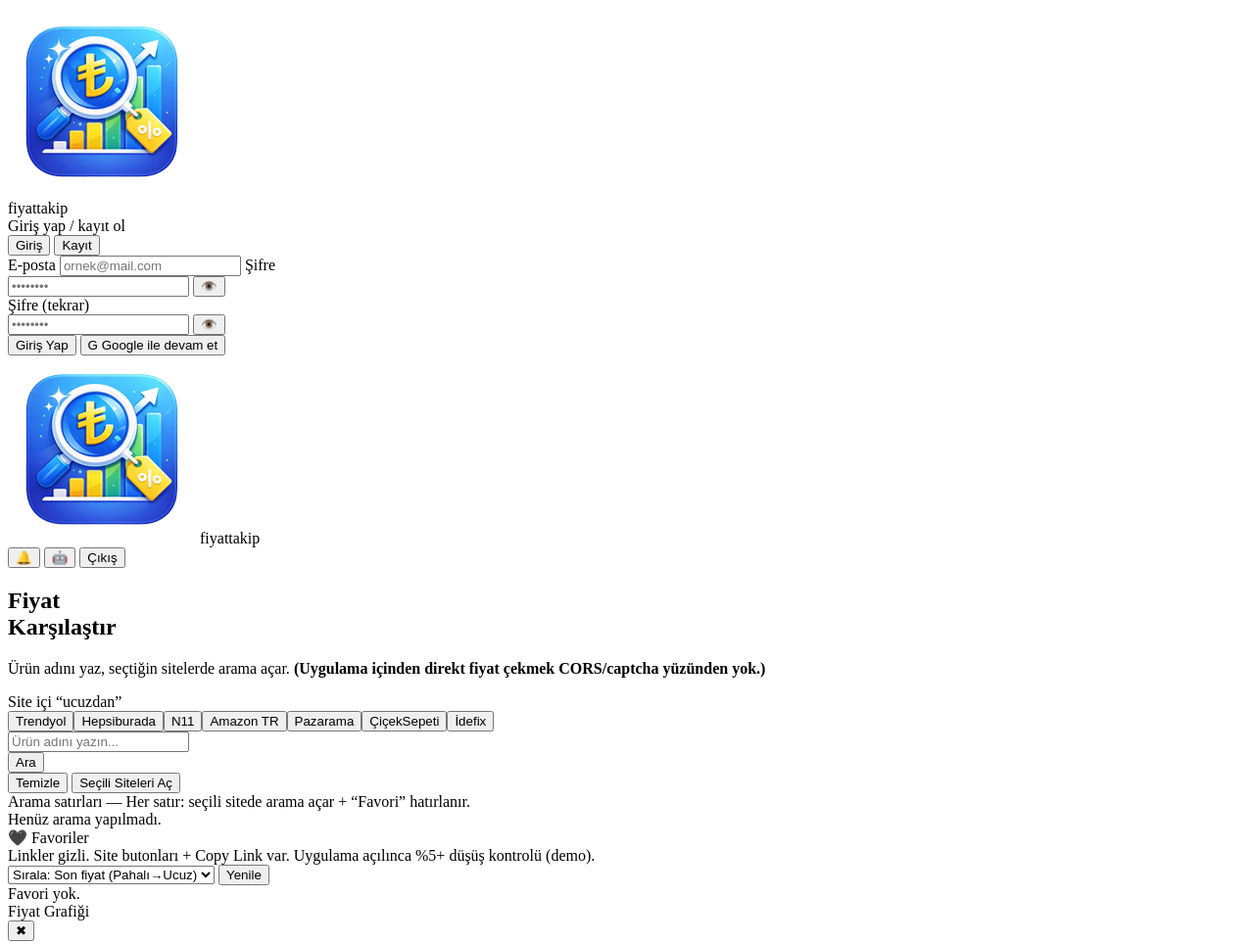
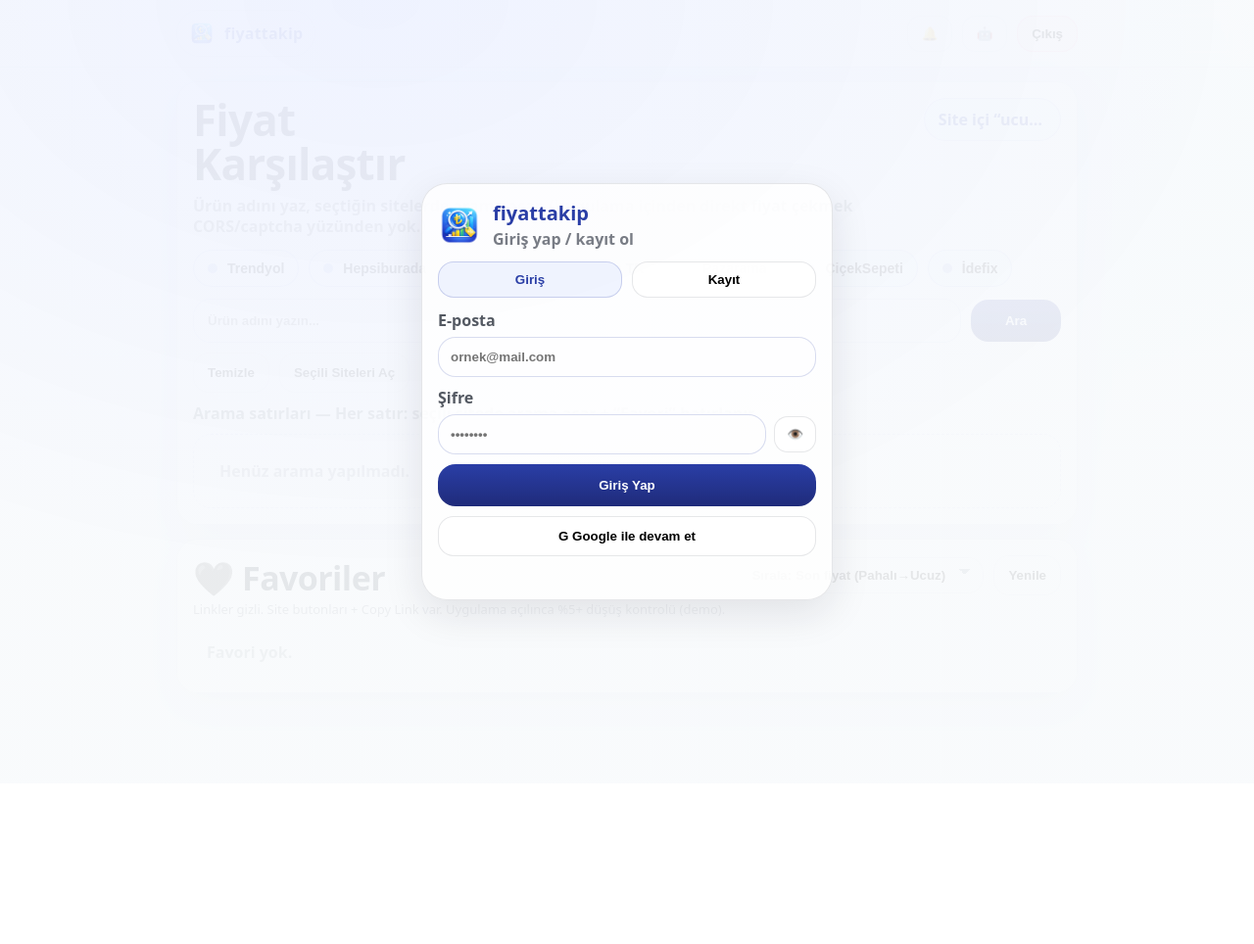
Before and after one commit to fiyattakip/fiyattakip.github.io, a plain HTML site: page index.html in a window 1280 px wide. Shown: the top 964 px of the page at 98% size. After the commit the page ends 800 px from the top, so only its background shows below. Drawn offline with Linux system fonts and the light colour scheme; no server answers.

Commit message:
styles.css

```diff
--- a/styles.css
+++ b/styles.css
@@ -1,178 +1,407 @@
-<!doctype html>
-<html lang="tr">
-<head>
-  <meta charset="utf-8" />
-  <meta name="viewport" content="width=device-width,initial-scale=1,viewport-fit=cover" />
-  <meta name="theme-color" content="#2a3ea6" />
-  <title>fiyattakip</title>
+:root{
+  --bg1:#eef2ff;
+  --bg2:#f8fafc;
+  --card:#ffffffcc;
+  --line:rgba(15,23,42,.10);
+  --text:#0b1220;
+  --muted:rgba(11,18,32,.62);
+  --primary:#2a3ea6;
+  --primary2:#1f2b7a;
+  --shadow: 0 14px 40px rgba(15,23,42,.10);
+  --r1:22px;
+}
 
-  <link rel="manifest" href="./manifest.json" />
-  <link rel="icon" href="./icon-192.png" />
-  <link rel="apple-touch-icon" href="./icon-192.png" />
-  <link rel="stylesheet" href="./styles.css" />
-</head>
+*{ box-sizing:border-box; }
+html,body{ height:100%; }
 
-<body>
-  <div id="authOverlay" class="authOverlay">
-    <div class="authCard">
-      <div class="authTop">
-        <div class="brandRow">
-          <img class="brandLogo" src="./icon-192.png" alt="fiyattakip" />
-          <div class="brandText">
-            <div class="brandName">fiyattakip</div>
-            <div class="brandSub">Giriş yap / kayıt ol</div>
-          </div>
-        </div>
-      </div>
+body{
+  margin:0;
+  font-family: ui-sans-serif, system-ui, -apple-system, Segoe UI, Roboto, Arial, "Apple Color Emoji", "Segoe UI Emoji";
+  font-synthesis: none;
+  -webkit-text-size-adjust: 100%;
+  color:var(--text);
+  background:
+    radial-gradient(1200px 600px at 30% 0%, var(--bg1), transparent 60%),
+    radial-gradient(1200px 700px at 70% 10%, #e7f0ff, transparent 60%),
+    linear-gradient(180deg, var(--bg2), #f6f7ff);
+  overflow-x:hidden;
+}
 
-      <div class="authTabs">
-        <button id="tabSignIn" class="tab active" type="button">Giriş</button>
-        <button id="tabSignUp" class="tab" type="button">Kayıt</button>
-      </div>
+.lockScroll{ overflow:hidden; }
 
-      <div class="authForm">
-        <label class="field">
-          <span>E-posta</span>
-          <input id="authEmail" type="email" placeholder="ornek@mail.com" autocomplete="email" />
-        </label>
+.container{
+  width:min(920px, 94vw);
+  margin: 14px auto 80px;
+  display:flex;
+  flex-direction:column;
+  gap:14px;
+}
 
-        <label class="field">
-          <span>Şifre</span>
-          <div class="pwWrap">
-            <input id="authPassword" type="password" placeholder="••••••••" autocomplete="current-password" />
-            <button id="togglePw" class="iconBtn" type="button" aria-label="Şifreyi göster/gizle">👁️</button>
-          </div>
-        </label>
+.muted{ color: var(--muted); }
+.small{ font-size: 13px; }
 
-        <label id="confirmWrap" class="field hidden">
-          <span>Şifre (tekrar)</span>
-          <div class="pwWrap">
-            <input id="authPassword2" type="password" placeholder="••••••••" autocomplete="new-password" />
-            <button id="togglePw2" class="iconBtn" type="button" aria-label="Şifreyi göster/gizle">👁️</button>
-          </div>
-        </label>
+/* TOPBAR */
+.topbar{
+  position: sticky;
+  top: 0;
+  z-index: 50;
+  background: rgba(245,247,255,.82);
+  backdrop-filter: blur(10px);
+  border-bottom: 1px solid var(--line);
+}
+.topbarInner{
+  width:min(920px, 94vw);
+  margin: 0 auto;
+  padding: 10px 0;
+  display:flex;
+  align-items:center;
+  justify-content:space-between;
+  gap:10px;
+}
+.brandPill{
+  display:flex;
+  align-items:center;
+  gap:10px;
+  padding: 10px 12px;
+  border-radius: 999px;
+  background: rgba(255,255,255,.65);
+  border: 1px solid var(--line);
+}
+.brandLogoSmall{ width: 26px; height: 26px; border-radius: 10px; }
+.brandTitle{ font-weight: 900; letter-spacing: .2px; color: var(--primary); }
 
-        <button id="btnAuthPrimary" class="btnPrimary full" type="button">Giriş Yap</button>
+.topbarActions{ display:flex; align-items:center; gap:10px; }
+.iconBtn{
+  border: 1px solid var(--line);
+  background: rgba(255,255,255,.72);
+  padding: 10px 12px;
+  border-radius: 14px;
+  cursor:pointer;
+  font-weight: 800;
+}
+.topIcon{ width:46px; text-align:center; }
 
-        <button id="btnGoogle" class="btnGhost full" type="button">
-          <span class="gIcon">G</span> Google ile devam et
-        </button>
+.btnDanger{
+  border: 1px solid rgba(255,0,60,.18);
+  background: rgba(255,210,220,.45);
+  padding: 10px 14px;
+  border-radius: 16px;
+  font-weight: 900;
+  cursor:pointer;
+}
 
-        <div id="authMsg" class="authMsg"></div>
-      </div>
-    </div>
-  </div>
+/* CARDS */
+.card{
+  background: var(--card);
+  border: 1px solid var(--line);
+  border-radius: var(--r1);
+  box-shadow: var(--shadow);
+  padding: 16px;
+}
 
-  <header class="topbar">
-    <div class="topbarInner">
-      <div class="brandPill">
-        <img class="brandLogoSmall" src="./icon-192.png" alt="logo" />
-        <span class="brandTitle">fiyattakip</span>
-      </div>
+.heroGrid{
+  display:flex;
+  align-items:flex-start;
+  justify-content:space-between;
+  gap:12px;
+}
+.hero h1{
+  margin: 0;
+  font-size: 44px;
+  line-height: 1.02;
+  letter-spacing: -.8px;
+  font-weight: 900;
+}
+.hero p{
+  margin: 10px 0 0;
+  line-height: 1.35;
+  font-weight: 700;
+  overflow-wrap: anywhere;
+}
+.heroBadge{
+  align-self:flex-start;
+  padding: 10px 14px;
+  border-radius: 999px;
+  border: 1px solid rgba(42,62,166,.20);
+  background: rgba(235,240,255,.7);
+  color: var(--primary);
+  font-weight: 900;
+  white-space: nowrap;
+  max-width: 46vw;
+  overflow:hidden;
+  text-overflow: ellipsis;
+}
 
-      <div class="topbarActions">
-        <button id="btnEnableNotif" class="iconBtn topIcon" type="button" title="Bildirim">🔔</button>
-        <button id="btnHelper" class="iconBtn topIcon" type="button" title="Yardım">🤖</button>
-        <button id="btnLogout" class="btnDanger" type="button">Çıkış</button>
-      </div>
-    </div>
-  </header>
+/* CHIPS */
+.chips{
+  display:flex;
+  flex-wrap: wrap;
+  gap:10px;
+  margin-top: 12px;
+}
+.chip{
+  display:flex;
+  align-items:center;
+  gap:10px;
+  padding: 10px 14px;
+  border-radius: 999px;
+  border: 1px solid var(--line);
+  background: rgba(255,255,255,.62);
+  cursor:pointer;
+  font-weight: 900;
+  max-width: 100%;
+}
+.chip .dot{ width:10px; height:10px; border-radius:999px; background: rgba(42,62,166,.35); }
+.chip.active{ border-color: rgba(42,62,166,.22); background: rgba(235,240,255,.75); }
+.chipText{ font-size: 14px; overflow:hidden; text-overflow: ellipsis; white-space: nowrap; }
 
-  <main class="container">
-    <section class="card hero">
-      <div class="heroGrid">
-        <div>
-          <h1>Fiyat<br/>Karşılaştır</h1>
-          <p class="muted">
-            Ürün adını yaz, seçtiğin sitelerde arama açar.
-            <b>(Uygulama içinden direkt fiyat çekmek CORS/captcha yüzünden yok.)</b>
-          </p>
-        </div>
-        <div class="heroBadge">Site içi “ucuzdan”</div>
-      </div>
+/* Search */
+.searchRow{ margin-top: 12px; display:flex; gap:10px; align-items:center; }
+.searchInputWrap{ position: relative; flex:1; }
+.searchInput{
+  width:100%;
+  padding: 14px 14px;
+  border-radius: 18px;
+  border: 1px solid rgba(42,62,166,.18);
+  outline: none;
+  background: rgba(255,255,255,.72);
+  font-weight: 800;
+}
+.searchInput:focus{ box-shadow: 0 0 0 4px rgba(42,62,166,.10); }
 
-      <div class="chips" id="siteChips"></div>
+.btnPrimary{
+  border: 0;
+  background: linear-gradient(180deg, var(--primary), var(--primary2));
+  color: white;
+  padding: 14px 16px;
+  border-radius: 18px;
+  font-weight: 900;
+  cursor:pointer;
+  min-width: 92px;
+}
+.btnPrimary.full{ width:100%; }
 
-      <div class="searchRow">
-        <div class="searchInputWrap">
-          <input id="qInput" class="searchInput" type="text" placeholder="Ürün adını yazın..." autocomplete="off" />
-          <div id="suggestBox" class="suggestBox hidden"></div>
-        </div>
-        <button id="btnSearch" class="btnPrimary" type="button">Ara</button>
-      </div>
+.btnGhost{
+  border: 1px solid var(--line);
+  background: rgba(255,255,255,.68);
+  padding: 12px 14px;
+  border-radius: 16px;
+  font-weight: 900;
+  cursor:pointer;
+}
+.btnGhost.full{ width:100%; }
 
-      <div class="actionsRow">
-        <button id="btnClearResults" class="btnGhost" type="button">Temizle</button>
-        <button id="btnOpenSelected" class="btnGhost" type="button">Seçili Siteleri Aç</button>
-      </div>
+.actionsRow{ margin-top: 10px; display:flex; gap:10px; flex-wrap:wrap; }
+.subTitle{
+  margin-top: 10px;
+  font-weight: 900;
+  color: rgba(11,18,32,.70);
+  overflow-wrap:anywhere;
+}
 
-      <div class="subTitle">Arama satırları — Her satır: seçili sitede arama açar + “Favori” hatırlanır.</div>
-      <div id="resultsBox" class="resultsBox">
-        <div class="emptyHint">Henüz arama yapılmadı.</div>
-      </div>
-    </section>
+/* Suggestions */
+.suggestBox{
+  position:absolute;
+  top: calc(100% + 8px);
+  left:0; right:0;
+  background: rgba(255,255,255,.92);
+  border: 1px solid var(--line);
+  border-radius: 16px;
+  box-shadow: var(--shadow);
+  overflow:hidden;
+  z-index: 40;
+}
+.suggestItem{ padding: 12px 12px; font-weight: 900; cursor:pointer; }
+.suggestItem:hover{ background: rgba(235,240,255,.75); }
+.hidden{ display:none !important; }
 
-    <section class="card">
-      <div class="favHeader">
-        <div>
-          <div class="favTitle">🖤 Favoriler</div>
-          <div class="muted small">
-            Linkler gizli. Site butonları + Copy Link var.
-            Uygulama açılınca %5+ düşüş kontrolü (demo).
-          </div>
-        </div>
+/* Results */
+.resultsBox{
+  margin-top: 10px;
+  border-radius: 18px;
+  border: 1px dashed rgba(42,62,166,.20);
+  padding: 12px;
+}
+.emptyHint{ padding: 14px; color: rgba(11,18,32,.45); font-weight: 900; }
+.resultsList{ display:flex; flex-direction:column; gap:10px; }
+.resultRow{
+  display:flex;
+  justify-content:space-between;
+  gap:10px;
+  padding: 12px;
+  border-radius: 18px;
+  border: 1px dashed rgba(42,62,166,.18);
+  background: rgba(255,255,255,.55);
+}
+.siteTitle{ font-weight: 900; font-size: 18px; }
+.qText{ margin-top: 3px; color: rgba(11,18,32,.55); font-weight: 800; overflow-wrap:anywhere; }
+.resultRight{ display:flex; align-items:center; gap:10px; flex-wrap:wrap; }
+.btnOpen, .btnFav, .btnFavOn{
+  padding: 10px 14px;
+  border-radius: 16px;
+  font-weight: 900;
+  cursor:pointer;
+  border: 1px solid rgba(42,62,166,.18);
+  background: rgba(235,240,255,.72);
+}
+.btnOpen{ border-color: rgba(25,140,60,.18); background: rgba(220,255,235,.65); }
+.btnFavOn{ border-color: rgba(255,0,80,.18); background: rgba(255,220,230,.62); }
 
-        <div class="favControls">
-          <select id="sortFav" class="select">
-            <option value="lastPriceDesc" selected>Sırala: Son fiyat (Pahalı→Ucuz)</option>
-            <option value="lastPriceAsc">Sırala: Son fiyat (Ucuz→Pahalı)</option>
-            <option value="nameAsc">Sırala: Ürün adı (A→Z)</option>
-            <option value="siteAsc">Sırala: Site (A→Z)</option>
-          </select>
-          <button id="btnRefreshFav" class="btnGhost" type="button">Yenile</button>
-        </div>
-      </div>
+/* Favorites */
+.favHeader{ display:flex; align-items:flex-start; justify-content:space-between; gap:12px; flex-wrap:wrap; }
+.favTitle{ font-size: 34px; font-weight: 900; letter-spacing: -.6px; }
+.favControls{ display:flex; gap:10px; align-items:center; flex-wrap:wrap; }
 
-      <div id="favBox" class="favBox">
-        <div class="emptyHint">Favori yok.</div>
-      </div>
-    </section>
-  </main>
+.select{
+  border-radius: 16px;
+  border: 1px solid var(--line);
+  background: rgba(255,255,255,.72);
+  padding: 10px 38px 10px 12px;
+  font-weight: 900;
+  appearance:none; -webkit-appearance:none;
+  background-image:
+    linear-gradient(45deg, transparent 50%, rgba(30,41,59,0.55) 50%),
+    linear-gradient(135deg, rgba(30,41,59,0.55) 50%, transparent 50%);
+  background-position:
+    calc(100% - 18px) calc(50% - 3px),
+    calc(100% - 12px) calc(50% - 3px);
+  background-size: 6px 6px, 6px 6px;
+  background-repeat: no-repeat;
+  max-width: 92vw;
+}
 
-  <div id="chartModal" class="modal hidden">
-    <div class="modalBackdrop"></div>
-    <div class="modalCard">
-      <div class="modalTop">
-        <div id="chartTitle" class="modalTitle">Fiyat Grafiği</div>
-        <button id="btnCloseChart" class="iconBtn" type="button">✖</button>
-      </div>
-      <canvas id="chartCanvas" width="800" height="420"></canvas>
-      <div id="chartHint" class="muted small"></div>
-    </div>
-  </div>
+.favBox{ margin-top: 10px; display:flex; flex-direction:column; gap:10px; }
+.favItem{
+  padding: 14px;
+  border-radius: 20px;
+  border: 1px dashed rgba(42,62,166,.18);
+  background: rgba(255,255,255,.55);
+}
+.favTopRow{ display:flex; justify-content:space-between; align-items:flex-start; gap:10px; flex-wrap:wrap; }
+.favName{ font-weight: 900; font-size: 20px; overflow-wrap:anywhere; }
+.favMeta{ color: rgba(11,18,32,.55); font-weight: 800; margin-top: 2px; }
+.badgePrice{
+  padding: 10px 12px;
+  border-radius: 16px;
+  border: 1px solid rgba(42,62,166,.18);
+  background: rgba(235,240,255,.75);
+  font-weight: 900;
+  white-space: nowrap;
+}
 
-  <div id="helpModal" class="modal hidden">
-    <div class="modalBackdrop"></div>
-    <div class="modalCard">
-      <div class="modalTop">
-        <div class="modalTitle">Yardım</div>
-        <button id="btnCloseHelp" class="iconBtn" type="button">✖</button>
-      </div>
-      <div class="helpText">
-        <p><b>Nasıl çalışır?</b> Ürün adını yaz → site seç → “Ara”. Açılan sayfadan linki alıp favoriye ekle. Sonra “Fiyat ekle” ile fiyat geçmişini tut.</p>
-        <p><b>Otomatik fiyat çekmiyor mu?</b> Hayır. Çoğu site CORS/captcha yüzünden tarayıcıdan çekime izin vermiyor.</p>
-        <p><b>%5+ düşüş bildirimi?</b> Uygulama açılınca favorilerin son 2 fiyat kaydı karşılaştırılır. %5+ düşüşte bildirim gösterilir (izin verirsen).</p>
-      </div>
-    </div>
-  </div>
+.favBtns{ margin-top: 10px; display:flex; gap:10px; flex-wrap:wrap; }
+.btnOpenSite,.btnCopy,.btnAddPrice,.btnDelete,.btnChart{
+  padding: 10px 14px;
+  border-radius: 16px;
+  font-weight: 900;
+  cursor:pointer;
+  border: 1px solid var(--line);
+  background: rgba(255,255,255,.68);
+}
+.btnOpenSite{ border-color: rgba(25,140,60,.18); background: rgba(220,255,235,.65); }
+.btnCopy{ border-color: rgba(42,62,166,.18); background: rgba(235,240,255,.72); }
+.btnAddPrice{ border-color: rgba(180,120,0,.18); background: rgba(255,243,210,.65); }
+.btnDelete{ border-color: rgba(255,0,70,.18); background: rgba(255,220,230,.62); }
 
-  <script type="module" src="./app.js"></script>
-  <script>
-    if ("serviceWorker" in navigator) {
-      window.addEventListener("load", () => {
-        navigator.serviceWorker.register("./sw.js").catch(() => {});
-      });
-    }
-  </script>
-</body>
-</html>
+.sparkWrap{ margin-top: 10px; display:flex; align-items:center; gap:10px; flex-wrap:wrap; }
+.spark{
+  border-radius: 14px;
+  border: 1px solid rgba(42,62,166,.18);
+  background: rgba(255,255,255,.75);
+  max-width: 100%;
+}
+
+/* AUTH */
+.authOverlay{
+  position:fixed; inset:0; z-index: 999;
+  display:flex; align-items:center; justify-content:center;
+  padding: 18px;
+  background: radial-gradient(900px 600px at 30% 0%, rgba(238,242,255,.96), rgba(248,250,252,.92));
+}
+.authCard{
+  width: min(420px, 94vw);
+  background: rgba(255,255,255,.82);
+  border: 1px solid var(--line);
+  border-radius: 26px;
+  box-shadow: var(--shadow);
+  padding: 16px;
+}
+.brandRow{ display:flex; gap:12px; align-items:center; }
+.brandLogo{ width: 44px; height: 44px; border-radius: 16px; }
+.brandName{ font-weight: 900; font-size: 20px; color: var(--primary); }
+.brandSub{ margin-top: 2px; color: rgba(11,18,32,.55); font-weight: 800; }
+
+.authTabs{ margin-top: 12px; display:flex; gap:10px; }
+.tab{
+  flex:1;
+  border: 1px solid var(--line);
+  background: rgba(255,255,255,.68);
+  padding: 10px 12px;
+  border-radius: 16px;
+  font-weight: 900;
+  cursor:pointer;
+}
+.tab.active{ border-color: rgba(42,62,166,.20); background: rgba(235,240,255,.75); color: var(--primary); }
+.authForm{ margin-top: 12px; display:flex; flex-direction:column; gap:10px; }
+.field span{ display:block; font-weight: 900; color: rgba(11,18,32,.70); margin-bottom: 6px; }
+.field input{
+  width:100%;
+  padding: 12px 12px;
+  border-radius: 18px;
+  border: 1px solid rgba(42,62,166,.18);
+  background: rgba(255,255,255,.78);
+  outline:none;
+  font-weight: 900;
+}
+.pwWrap{ display:flex; gap:8px; align-items:center; }
+.pwWrap input{ flex:1; }
+.authMsg{ min-height: 18px; font-weight: 900; color: rgba(255,0,70,.85); }
+.authMsg.ok{ color: rgba(20,120,60,.9); }
+
+/* MODAL */
+.modal{ position:fixed; inset:0; z-index: 2000; display:flex; align-items:center; justify-content:center; padding: 16px; }
+.modalBackdrop{ position:absolute; inset:0; background: rgba(0,0,0,.35); }
+.modalCard{
+  position:relative;
+  width: min(920px, 96vw);
+  background: rgba(255,255,255,.92);
+  border: 1px solid var(--line);
+  border-radius: 24px;
+  box-shadow: var(--shadow);
+  padding: 14px;
+}
+.modalTop{ display:flex; align-items:center; justify-content:space-between; gap:10px; }
+.modalTitle{ font-weight: 900; font-size: 18px; overflow-wrap:anywhere; }
+#chartCanvas{
+  width: 100%;
+  height: auto;
+  margin-top: 10px;
+  border-radius: 16px;
+  border: 1px solid rgba(42,62,166,.18);
+  background: rgba(245,247,255,.6);
+}
+
+/* TOAST */
+.toast{
+  position:fixed;
+  left: 50%;
+  bottom: 18px;
+  transform: translateX(-50%) translateY(14px);
+  background: rgba(15,23,42,.92);
+  color:#fff;
+  padding: 10px 14px;
+  border-radius: 14px;
+  font-weight: 900;
+  opacity: 0;
+  transition: .18s ease;
+  z-index: 5000;
+}
+.toast.show{ opacity: 1; transform: translateX(-50%) translateY(0); }
+
+/* MOBILE */
+@media (max-width: 420px){
+  .hero h1{ font-size: 38px; }
+  .heroBadge{ max-width: 60vw; }
+  .resultRow{ flex-direction:column; align-items:flex-start; }
+  .btnPrimary{ min-width: 84px; }
+  }
```
